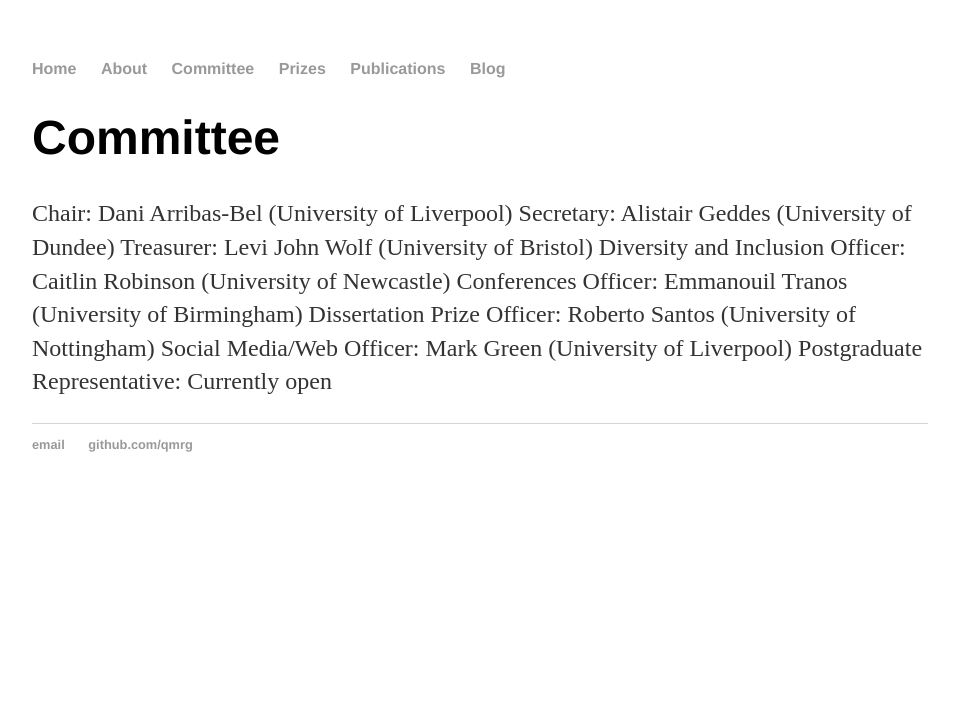
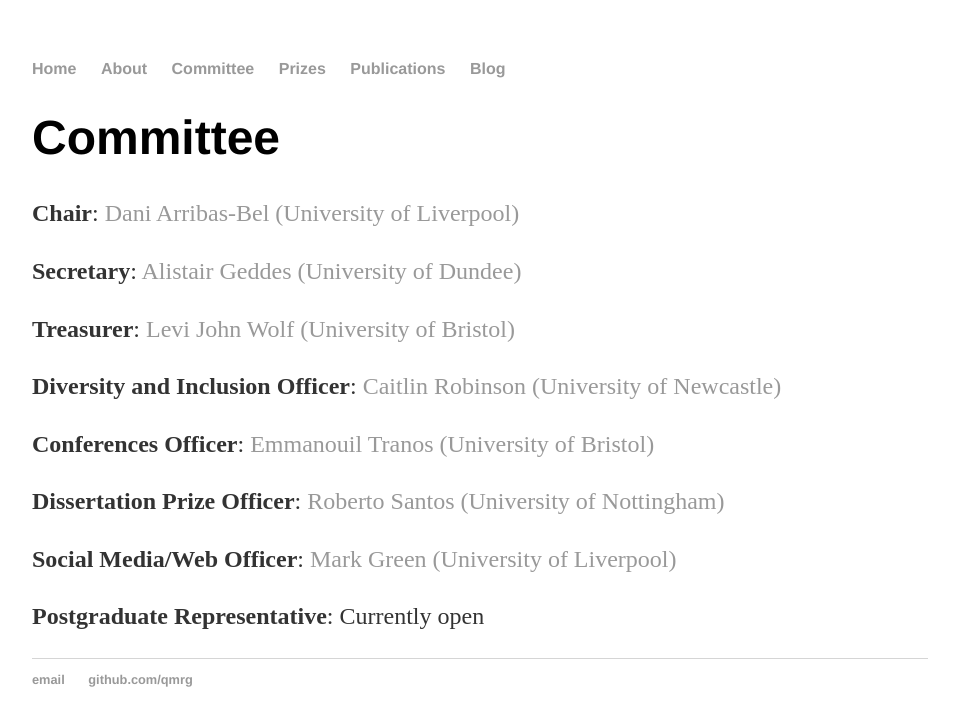
Before and after one commit to qmrg/qmrg.github.io, a Jekyll site: the page built from committee.md, in a window 1280 px wide. Shown: the top 726 px of the page, without its empty margins (160-1119 px from the left). Built offline with Jekyll 4.4.1, drawn with Linux system fonts in a browser that asks for light colours; our own code applies the rules of GitHub Pages for plain Markdown files.

Commit message:
Update committee.md

```diff
--- a/committee.md
+++ b/committee.md
@@ -1,10 +1,17 @@
 # Committee
 
-Chair: Dani Arribas-Bel (University of Liverpool)
-Secretary: Alistair Geddes (University of Dundee)
-Treasurer: Levi John Wolf (University of Bristol)
-Diversity and Inclusion Officer: Caitlin Robinson (University of Newcastle)
-Conferences Officer: Emmanouil Tranos (University of Birmingham)
-Dissertation Prize Officer: Roberto Santos (University of Nottingham)
-Social Media/Web Officer: Mark Green (University of Liverpool)
-Postgraduate Representative: Currently open
+**Chair**: [Dani Arribas-Bel (University of Liverpool)](https://www.liverpool.ac.uk/environmental-sciences/staff/daniel-arribas-bel/)
+
+**Secretary**: [Alistair Geddes (University of Dundee)](https://www.dundee.ac.uk/people/alistair-geddes)
+
+**Treasurer**: [Levi John Wolf (University of Bristol)](http://www.bris.ac.uk/geography/people/levi-j-wolf/index.html)
+
+**Diversity and Inclusion Officer**: [Caitlin Robinson (University of Newcastle)](https://www.ncl.ac.uk/gps/staff/profile/caitlinrobinson.html#background)
+
+**Conferences Officer**: [Emmanouil Tranos (University of Bristol)](http://www.bristol.ac.uk/geography/people/emmanouil-tranos/index.html)
+
+**Dissertation Prize Officer**: [Roberto Santos (University of Nottingham)](https://scholar.google.com/citations?user=OiisfSgAAAAJ&hl=en)
+
+**Social Media/Web Officer**: [Mark Green (University of Liverpool)](https://www.liverpool.ac.uk/environmental-sciences/staff/mark-green/)
+
+**Postgraduate Representative**: Currently open
```
